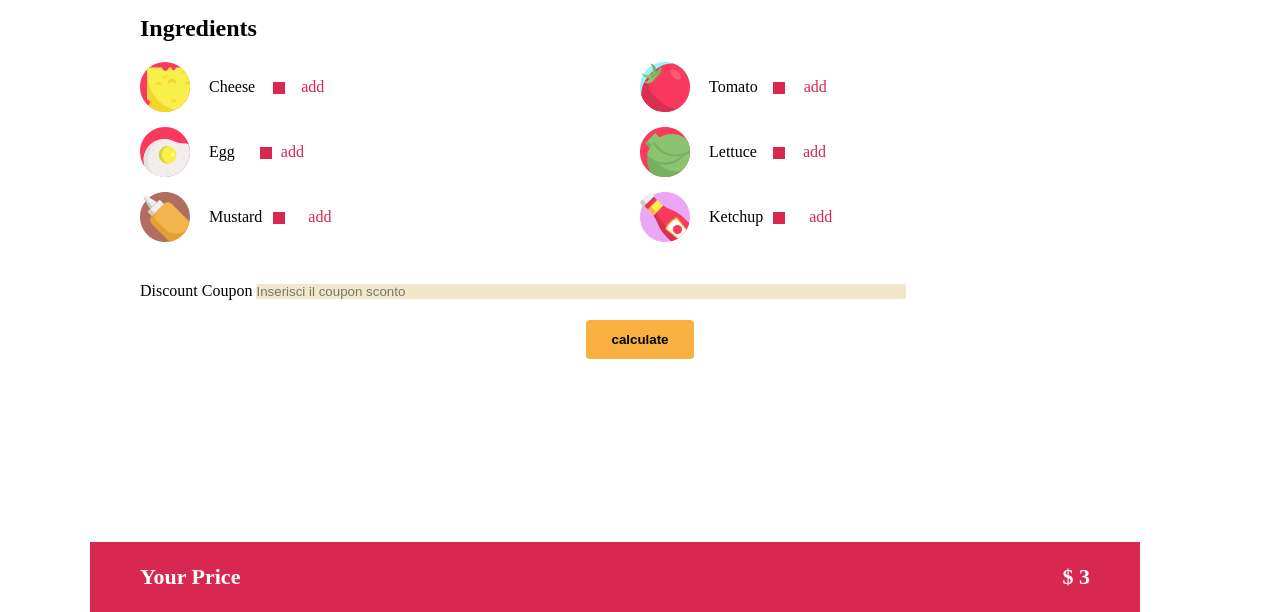
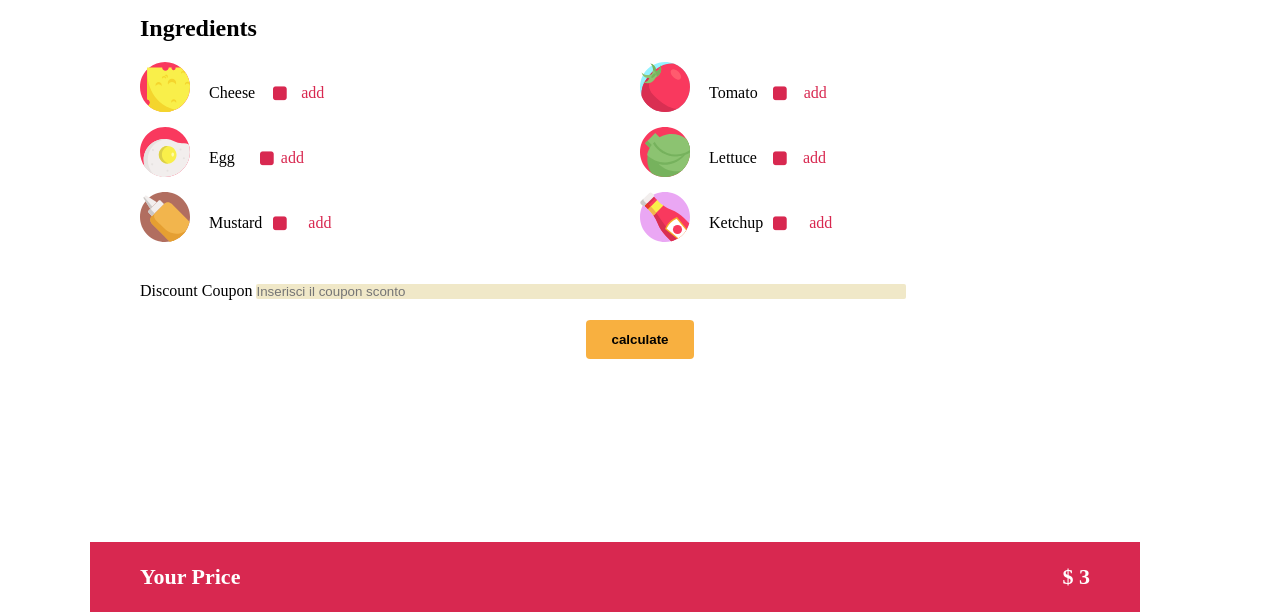
Before and after one commit to FrensysThomas87/js-burger, a plain HTML site: page index.html in a window 1280 px wide. Shown: the part 188-800 px from the top of the page. Drawn offline with Linux system fonts and the light colour scheme.

Commit message:
completata realizzazione custom checkbox

```diff
--- a/css/style.css
+++ b/css/style.css
@@ -87,7 +87,7 @@ input[name=fname-burger]{
 .checkbox-right input[type=checkbox],
 #checkbox-container span{
   margin-left: 15px;
-  vertical-align: super;
+  /* vertical-align: super; */
 }
 
 /* #checkbox-container input[type=checkbox]{
@@ -108,16 +108,16 @@ input[name=fname-burger]{
   visibility: hidden;
   }
 
-.checkmark{
+.fa.fa-square{
   position: absolute;
   width: 12px;
   height: 12px;
-  background-color: #d82850;
-  top:20px;
+  color: #d82850;
+  top:23px;
   left: 133px;
 }
 
-#checkbox-container .checkbox-left .checkbox-row:nth-child(2) .checkmark{
+#checkbox-container .checkbox-left .checkbox-row:nth-child(2) .fa.fa-square{
   left: 120px;
 }
 
@@ -127,12 +127,14 @@ input[name=fname-burger]{
 
 .fa.fa-check{
   position: relative;
-  transform: translateY(-30%);
+  transform: translateY(-100%);
   display: none;
   z-index: 10;
+  color: #000;
+  font-size: 20px;
 }
 
-#checkbox-container input[type="checkbox"]:checked + .checkmark .fa.fa-check{
+#checkbox-container input[type="checkbox"]:checked + .fa.fa-square .fa.fa-check{
   display: block;
 
 }
--- a/index.html
+++ b/index.html
@@ -25,52 +25,58 @@
             <div class="checkbox-left">
               <div class="checkbox-row">
                 <img src="img/cheese.svg" alt="">
-                <label for="cheese">Cheese</label>
+                <label for="cheese">Cheese
                   <input type="checkbox" id="cheese" value="5">
-                <div class="checkmark"><i class="fa fa-check" aria-hidden="true"></i></div>
+                  <i class="fa fa-square" aria-hidden="true"><i class="fa fa-check" aria-hidden="true"></i></i>
                   <span>add</span>
+                </label>
               </div>
 
               <div class="checkbox-row">
                 <img src="img/fried-egg.svg" alt="">
-                <label for="egg">Egg</label>
+                <label for="egg">Egg
                   <input type="checkbox" id="egg" value="3">
-                <div class="checkmark"><i class="fa fa-check" aria-hidden="true"></i></div>
+                  <i class="fa fa-square" aria-hidden="true"><i class="fa fa-check" aria-hidden="true"></i></i>
                   <span>add</span>
+                </label>
               </div>
 
               <div class="checkbox-row">
                 <img src="img/mustard.svg" alt="">
-                <label for="mustard">Mustard</label>
+                <label for="mustard">Mustard
                   <input type="checkbox" id="mustard" value="3">
-                <div class="checkmark"><i class="fa fa-check" aria-hidden="true"></i></div>
+                  <i class="fa fa-square" aria-hidden="true"><i class="fa fa-check" aria-hidden="true"></i></i>
                   <span>add</span>
+                </label>
               </div>
             </div>
 
           <div class="checkbox-right">
             <div class="checkbox-row">
               <img src="img/tomato.svg" alt="">
-              <label for="tomato">Tomato</label>
+              <label for="tomato">Tomato
                 <input type="checkbox" id="tomato" value="2">
-              <div class="checkmark"><i class="fa fa-check" aria-hidden="true"></i></div>
+                <i class="fa fa-square" aria-hidden="true"><i class="fa fa-check" aria-hidden="true"></i></i>
                 <span>add</span>
+              </label>
             </div>
 
             <div class="checkbox-row">
               <img src="img/lettuce.svg" alt="">
-              <label for="lettuce">Lettuce</label>
+              <label for="lettuce">Lettuce
                 <input type="checkbox" id="lettuce" value="1">
-              <div class="checkmark"><i class="fa fa-check" aria-hidden="true"></i></div>
+                <i class="fa fa-square" aria-hidden="true"><i class="fa fa-check" aria-hidden="true"></i></i>
                 <span>add</span>
+              </label>
             </div>
 
             <div class="checkbox-row">
               <img src="img/ketchup.svg" alt="">
-              <label for="ketchup">Ketchup</label>
+              <label for="ketchup">Ketchup
               <input type="checkbox" id="ketchup" value="6">
-              <div class="checkmark"><i class="fa fa-check" aria-hidden="true"></i></div>
+              <i class="fa fa-square" aria-hidden="true"><i class="fa fa-check" aria-hidden="true"></i></i>
               <span>add</span>
+              </label>
             </div>
 
           </div>
```
Lines whose indentation alone changed are shown as unchanged.
